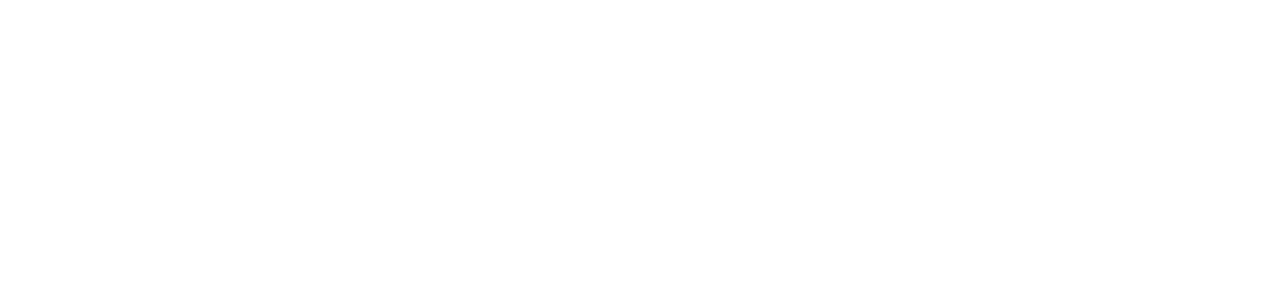
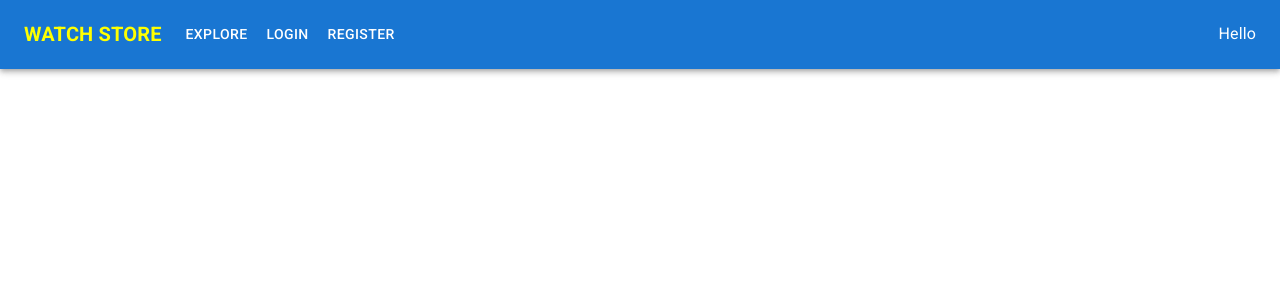
Before and after one commit to dipdastoko/watch-store-client, a React (Create React App) app: page / in a window 1280 px wide. Shown: the top 300 px of the page. Built offline with nearby package versions, Linux system fonts and the light colour scheme.

Commit message:
Navbar in Home added

```diff
--- a/package.json
+++ b/package.json
@@ -5,12 +5,14 @@
   "dependencies": {
     "@emotion/react": "^11.10.0",
     "@emotion/styled": "^11.10.0",
+    "@mui/icons-material": "^5.10.2",
     "@mui/material": "^5.10.2",
     "@testing-library/jest-dom": "^5.16.5",
     "@testing-library/react": "^13.3.0",
     "@testing-library/user-event": "^13.5.0",
     "react": "^18.2.0",
     "react-dom": "^18.2.0",
+    "react-router-dom": "^6.3.0",
     "react-scripts": "5.0.1",
     "web-vitals": "^2.1.4"
   },
--- a/public/index.html
+++ b/public/index.html
@@ -26,6 +26,8 @@
   <!-- Material UI Link -->
   <link rel="stylesheet" href="https://fonts.googleapis.com/css?family=Roboto:300,400,500,700&display=swap" />
 
+
+
 </head>
 
 <body>
--- a/src/App.js
+++ b/src/App.js
@@ -1,8 +1,15 @@
+import { BrowserRouter, Routes, Route } from 'react-router-dom';
 import './App.css';
+import Home from './Pages/Home/Home/Home';
 
 function App() {
   return (
     <div className="App">
+      <BrowserRouter>
+        <Routes>
+          <Route path='/' element={<Home />} />
+        </Routes>
+      </BrowserRouter>
     </div>
   );
 }
--- /dev/null
+++ b/src/Pages/Home/Home/Home.js
@@ -0,0 +1,12 @@
+import React from 'react';
+import Navbar from '../Navbar/Navbar';
+
+const Home = () => {
+    return (
+        <div>
+            <Navbar />
+        </div>
+    );
+};
+
+export default Home;
--- /dev/null
+++ b/src/Pages/Home/Navbar/Navbar.js
@@ -0,0 +1,126 @@
+import * as React from 'react';
+import AppBar from '@mui/material/AppBar';
+import Box from '@mui/material/Box';
+import Toolbar from '@mui/material/Toolbar';
+import IconButton from '@mui/material/IconButton';
+import Typography from '@mui/material/Typography';
+import Menu from '@mui/material/Menu';
+import MenuIcon from '@mui/icons-material/Menu';
+import Container from '@mui/material/Container';
+import Button from '@mui/material/Button';
+import MenuItem from '@mui/material/MenuItem';
+
+
+const pages = ['Explore', 'Login', 'Register'];
+
+const Navbar = () => {
+    const [anchorElNav, setAnchorElNav] = React.useState(null);
+
+    const handleOpenNavMenu = (event) => {
+        setAnchorElNav(event.currentTarget);
+    };
+
+
+    const handleCloseNavMenu = () => {
+        setAnchorElNav(null);
+    };
+
+    const handleOnClick = () => {
+        alert('hello');
+    }
+
+
+    return (
+        <AppBar position="static">
+            <Container maxWidth="xl">
+                <Toolbar disableGutters>
+                    <Typography
+                        variant="h6"
+                        noWrap
+                        component="a"
+                        href="/"
+                        sx={{
+                            mr: 2,
+                            display: { xs: 'none', md: 'flex' },
+                            fontWeight: 700,
+                            color: 'yellow',
+                            textDecoration: 'none',
+                        }}
+                    >
+                        WATCH STORE
+                    </Typography>
+
+                    <Box sx={{ flexGrow: 1, display: { xs: 'flex', md: 'none' } }}>
+                        <IconButton
+                            size="large"
+                            aria-label="account of current user"
+                            aria-controls="menu-appbar"
+                            aria-haspopup="true"
+                            onClick={handleOpenNavMenu}
+                            color="inherit"
+                        >
+                            <MenuIcon />
+                        </IconButton>
+                        <Menu
+                            id="menu-appbar"
+                            anchorEl={anchorElNav}
+                            anchorOrigin={{
+                                vertical: 'bottom',
+                                horizontal: 'left',
+                            }}
+                            keepMounted
+                            transformOrigin={{
+                                vertical: 'top',
+                                horizontal: 'left',
+                            }}
+                            open={Boolean(anchorElNav)}
+                            onClose={handleCloseNavMenu}
+                            sx={{
+                                display: { xs: 'block', md: 'none' },
+                            }}
+                        >
+                            {pages.map((page) => (
+                                <MenuItem key={page} onClick={handleOnClick}>
+                                    <Typography textAlign="center">{page}</Typography>
+                                </MenuItem>
+                            ))}
+                        </Menu>
+                    </Box>
+                    <Typography
+                        variant="h5"
+                        noWrap
+                        component="a"
+                        href=""
+                        sx={{
+                            mr: 2,
+                            display: { xs: 'flex', md: 'none' },
+                            flexGrow: 1,
+                            fontWeight: 700,
+                            color: 'yellow',
+                            textDecoration: 'none',
+                        }}
+                    >
+                        Watch Store
+                    </Typography>
+                    <Box sx={{ flexGrow: 1, display: { xs: 'none', md: 'flex' } }}>
+
+                        {pages.map((page) => (
+                            <Button
+                                key={page}
+                                onClick={handleOnClick}
+                                sx={{ my: 2, color: 'white', display: 'block' }}
+                            >
+                                {page}
+                            </Button>
+                        ))}
+                    </Box>
+
+                    <Box sx={{ flexGrow: 0 }}>
+                        <Typography>Hello</Typography>
+                    </Box>
+                </Toolbar>
+            </Container>
+        </AppBar>
+    );
+};
+export default Navbar;
```
Also changed, not shown: 1 other file (tests, documents, lock files or other folders).
